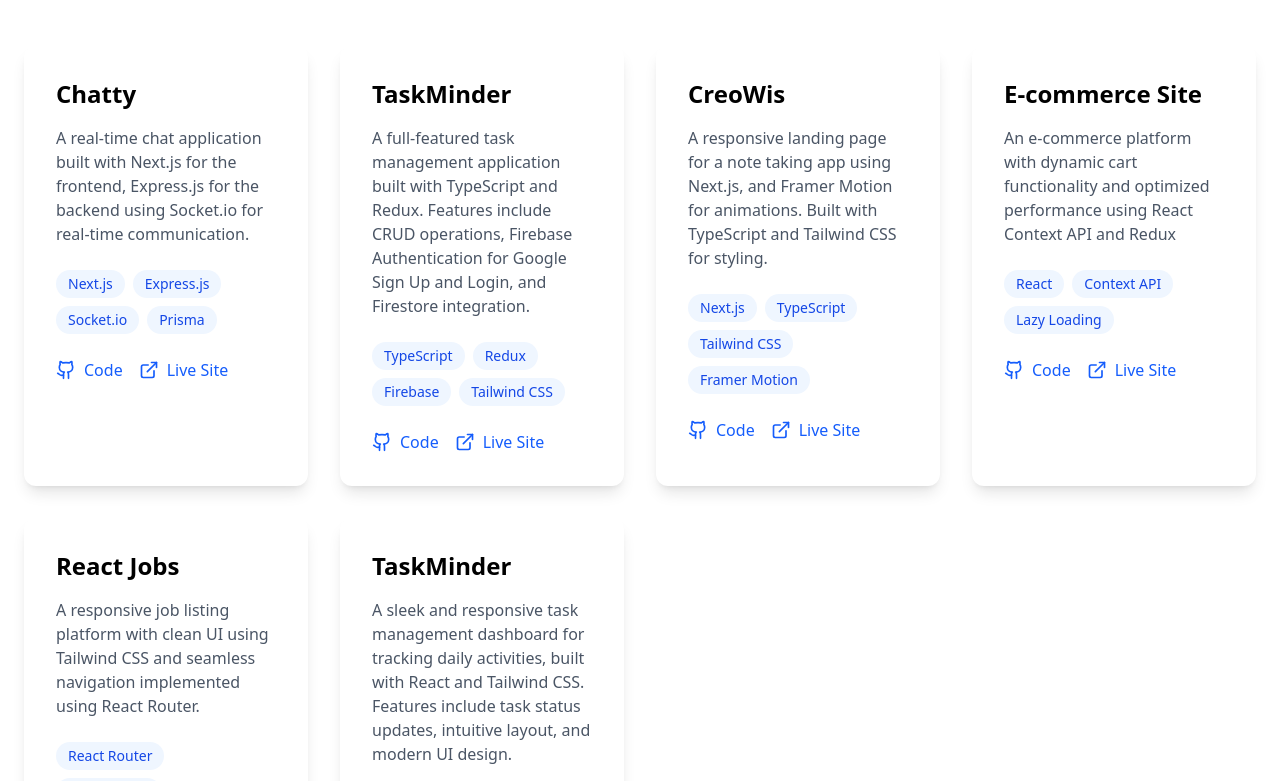
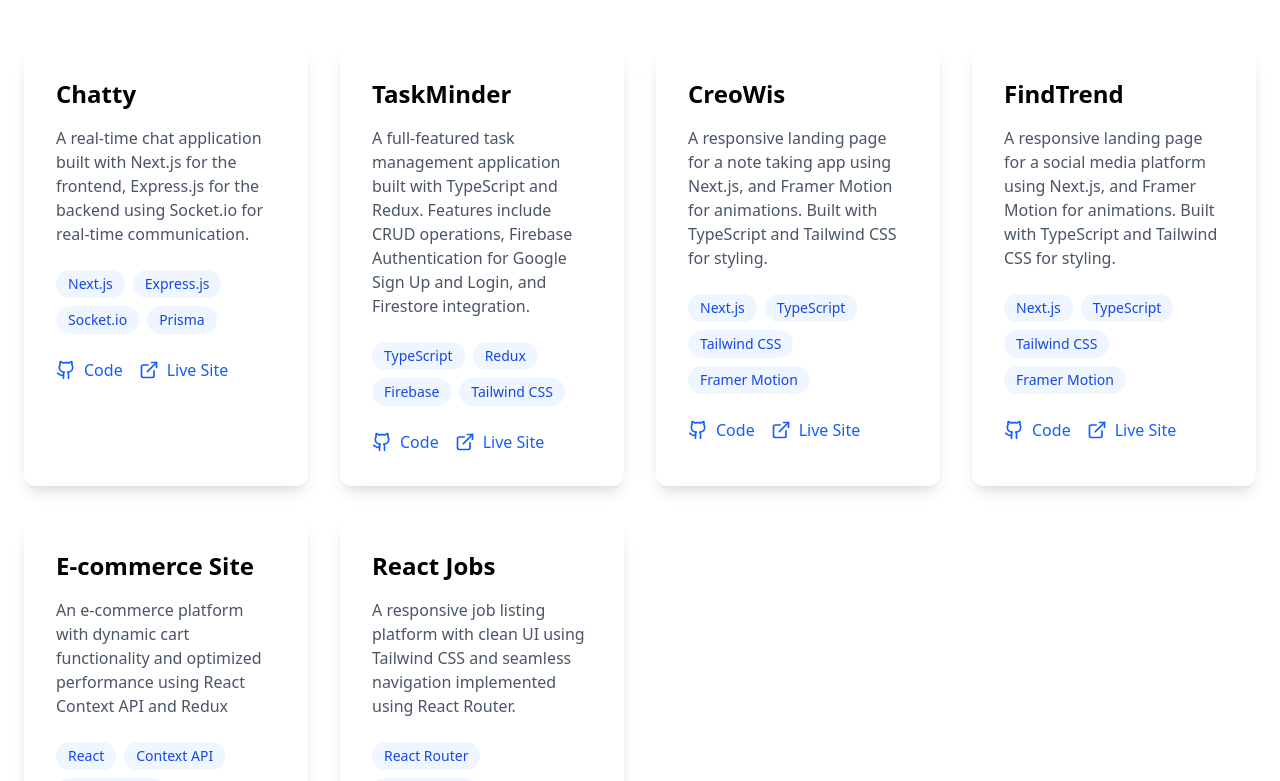
Before and after one commit to babaj301/my-portfolio, a React (Vite) app: page / in a window 1280 px wide. Shown: the part 1266-2047 px from the top of the page. Built offline with nearby package versions, Linux system fonts and the light colour scheme.

Commit message:
added findtrend

```diff
--- a/src/App.jsx
+++ b/src/App.jsx
@@ -45,6 +45,15 @@ function App() {
       live: "https://creowis-landing.vercel.app/",
     },
     {
+      title: "FindTrend",
+      description:
+        "A responsive landing page for a social media platform using Next.js, and Framer Motion for animations. Built with TypeScript and Tailwind CSS for styling.",
+      tech: ["Next.js", "TypeScript", "Tailwind CSS", "Framer Motion"],
+      github: "https://github.com/babaj301/FindTrend-landing-page",
+      live: "https://findtrend-copy.netlify.app/",
+    },
+
+    {
       title: "E-commerce Site",
       description:
         "An e-commerce platform with dynamic cart functionality and optimized performance using React Context API and Redux",
@@ -60,14 +69,6 @@ function App() {
       github: "https://github.com/babaj301/react-jobs",
       live: "https://react-jobbs.netlify.app/",
     },
-    {
-      title: "TaskMinder",
-      description:
-        "A sleek and responsive task management dashboard for tracking daily activities, built with React and Tailwind CSS. Features include task status updates, intuitive layout, and modern UI design.",
-      tech: ["React", "Tailwind CSS"],
-      github: "https://github.com/babaj301/task-dashboard",
-      live: "https://taskrrrr.netlify.app/",
-    },
   ];
 
   return (
```
